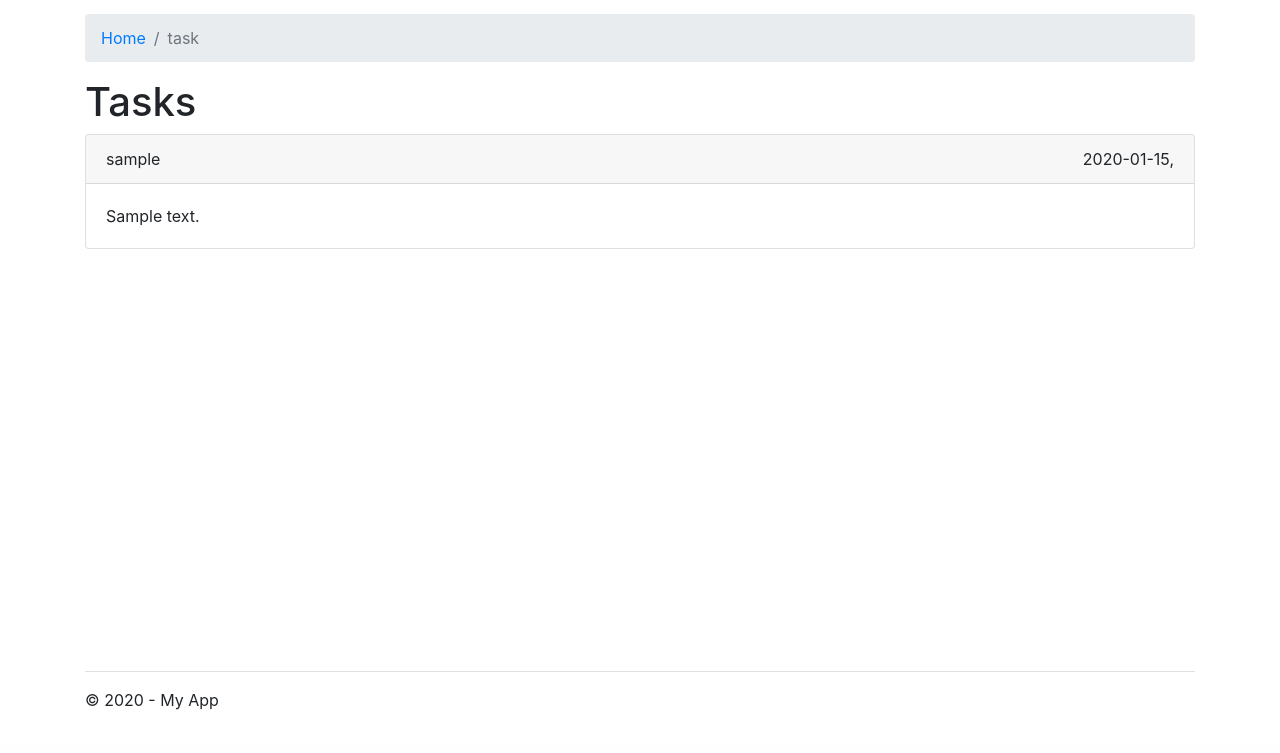
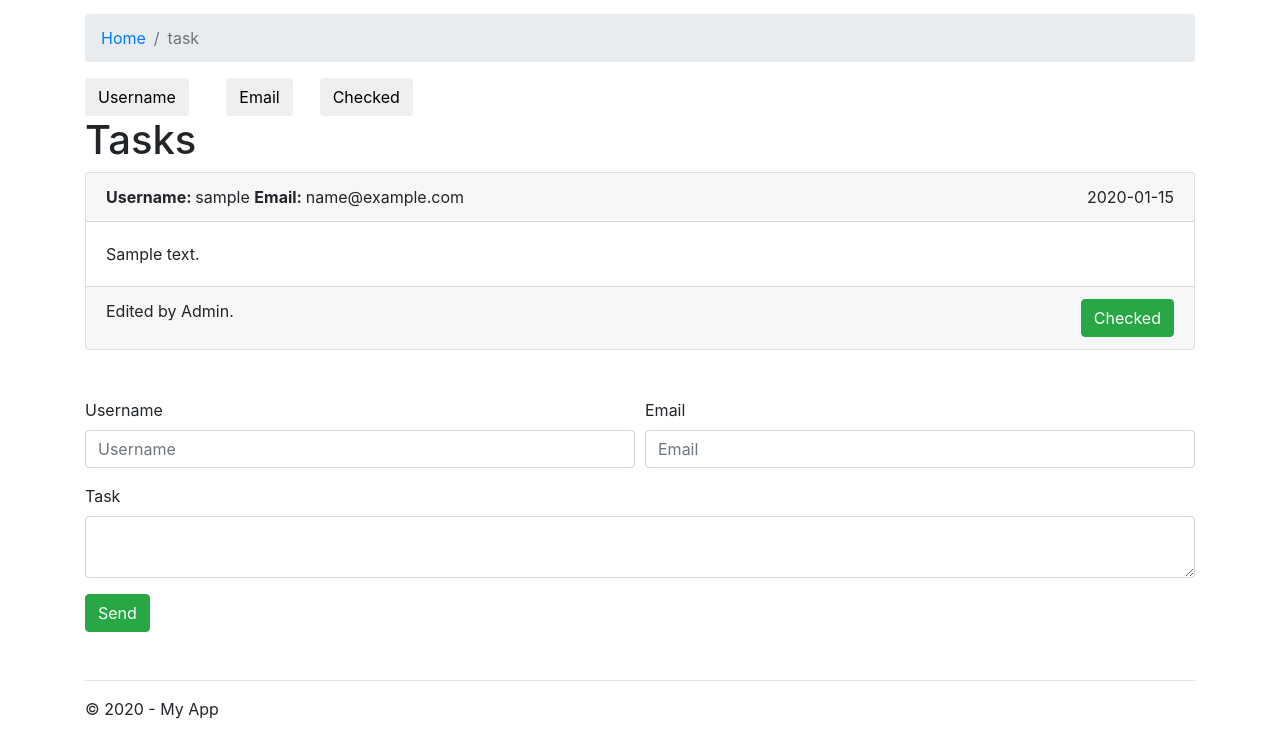
Before and after one commit to ilyastuit/test-psr7-framework, a PHP site: template templates/app/task/index.html.twig in a window 1280 px wide. Shown: the part 56-809 px from the top of the page. Before the commit the page ends 766 px from the top, so only its background shows below. Run offline with PHP 8.4, Linux system fonts and the light colour scheme; the template is opened without the code that fills it: most values are stand-ins (such as "Sample title", 1, 10 or a date in 2020); some libraries are stand-ins or nearby versions.

Commit message:
Edited tasks model and views

```diff
--- a/config/routes.php
+++ b/config/routes.php
@@ -6,6 +6,5 @@ use Framework\Http\Application;
 /* @var Application $app */
 
 $app->get('home', '/', \App\Http\Action\Task\IndexAction::class);
-$app->get('task', '/task', \App\Http\Action\Task\IndexAction::class);
 $app->get('task_page', '/task/{page}', \App\Http\Action\Task\IndexAction::class, ['tokens' => ['page' => '\d+']]);
-$app->get('task_show', '/task/{id}', \App\Http\Action\Task\ShowAction::class, ['tokens' => ['id' => '\d+']]);
+$app->post('task_create', '/', \App\Http\Action\Task\CreateAction::class);
--- a/templates/app/task/index.html.twig
+++ b/templates/app/task/index.html.twig
@@ -14,19 +14,85 @@
 {% endblock %}
 
 {% block content %}
+
+        <div class="form-row">
+            <div class="col-1 mr-5">
+                <form action="" method="get">
+                    <input type="hidden" name="sort" value="{{ sortSwitcher.sortSwitcher(params.sort) }}" />
+                    <input type="hidden" name="field" value="username"/>
+                    <button class="btn">
+                        {% if params.field == 'username' %}
+                            {{ sortSwitcher.arrowSwitcher(params.sort)|raw }}
+                        {% endif %}
+                        Username</button>
+                </form>
+            </div>
+            <div class="col-1">
+                <form action="" method="get">
+                    <input type="hidden" name="sort" value="{{ sortSwitcher.sortSwitcher(params.sort) }}" />
+                    <input type="hidden" name="field" value="email"/>
+                    <button class="btn">
+                        {% if params.field == 'email' %}
+                            {{ sortSwitcher.arrowSwitcher(params.sort)|raw }}
+                        {% endif %}
+                        Email</button>
+                </form>
+            </div>
+            <div class="col-1">
+                <form action="" method="get">
+                    <input type="hidden" name="sort" value="{{ sortSwitcher.sortSwitcher(params.sort) }}" />
+                    <input type="hidden" name="field" value="checked"/>
+                    <button class="btn">
+                        {% if params.field == 'checked' %}
+                            {{ sortSwitcher.arrowSwitcher(params.sort)|raw }}
+                        {% endif %}
+                        Checked</button>
+                </form>
+            </div>
+        </div>
+
     <h1>Tasks</h1>
 
     {% for task in tasks %}
 
         <div class="card mb-3">
             <div class="card-header">
-                <span class="float-right">{{ task.created_at|date('Y-m-d') }}, </span>
-                <a>{{ task.username }}</a>
+                <span class="float-right">{{ task.created_at|date('Y-m-d') }}</span>
+                <b>Username: </b><a>{{ task.username }}</a>
+                <b>Email: </b><a>{{ task.email }}</a>
             </div>
             <div class="card-body">{{ task.content|nl2br }}</div>
+            <div class="card-footer">
+                {% if task.if_edited == true %}
+                    Edited by Admin.
+                {% endif %}
+                {% if task.if_edited == true %}
+                    <span class="float-right"><span class="btn btn-success">Checked</span></span>
+                {% endif %}
+            </div>
         </div>
 
     {% endfor %}
+
+    <form action="{{ path('task_create') }}" method="post" class="my-5">
+        <div class="form-row">
+            <div class="form-group col-md-6">
+                <label for="username">Username</label>
+                <input type="text" name="username" class="form-control" id="username" placeholder="Username">
+            </div>
+            <div class="form-group col-md-6">
+                <label for="email">Email</label>
+                <input type="email" name="email" class="form-control" id="email" placeholder="Email">
+            </div>
+        </div>
+        <div class="form-group">
+            <label for="inputAddress">Task</label>
+            <div class="input-group">
+                <textarea class="form-control" aria-label="With textarea" name="text"></textarea>
+            </div>
+        </div>
+        <button type="submit" class="btn btn-success">Send</button>
+    </form>
 
     {% include 'share/pager.html.twig' with {
         'pager': pager,
--- a/templates/layout/default.html.twig
+++ b/templates/layout/default.html.twig
@@ -29,7 +29,7 @@
 
             <div class="collapse navbar-collapse" id="navbarContent">
                 <ul class="navbar-nav ml-auto">
-                    <li><a class="nav-link" href="{{ path('task') }}"><i class="fa fa-book"></i> Tasks</a></li>
+                    <li><a class="nav-link" href="{{ path('home') }}"><i class="fa fa-book"></i> Tasks</a></li>
 
                 </ul>
             </div>
--- a/templates/share/pager.html.twig
+++ b/templates/share/pager.html.twig
@@ -6,7 +6,7 @@
     <ul class="pagination">
         {% if current > 1 %}
             <li class="page-item">
-                <a class="page-link" href="{{ current == 2 ? path(main_route) : path(route, {'page': current - 1}) }}" aria-label="Previous">
+                <a class="page-link" href="{{ current == 2 ? path(main_route) : path(route, {'page': current - 1})}}?sort={{ pager.params.sort }}&field={{ pager.params.field }}" aria-label="Previous">
                     <span aria-hidden="true">&laquo;</span>
                     <span class="sr-only">Previous</span>
                 </a>
@@ -22,13 +22,13 @@
 
         {% for page in 1 .. pagesCount %}
             <li class="page-item {% if page == current %}active{% endif %}">
-                <a class="page-link" href="{{ page == 1 ? path(main_route) : path(route, {'page': page}) }}">{{ page }}</a>
+                <a class="page-link" href="{{ page == 1 ? path(main_route) : path(route, {'page': page}) }}?sort={{ pager.params.sort }}&field={{ pager.params.field }}">{{ page }}</a>
             </li>
         {% endfor %}
 
         {% if current < pagesCount %}
             <li class="page-item">
-                <a class="page-link" href="{{ path(route, {'page': current + 1}) }}" aria-label="Next">
+                <a class="page-link" href="{{ path(route, {'page': current + 1}) }}?sort={{ pager.params.sort }}&field={{ pager.params.field }}" aria-label="Next">
                     <span aria-hidden="true">&raquo;</span>
                     <span class="sr-only">Next</span>
                 </a>
```
Also changed, not shown: src/App/Helper/SortSwitcher.php (added, +25 -0 lines), src/App/Http/Action/Task/CreateAction.php (added, +33 -0 lines), src/App/Http/Action/Task/IndexAction.php (+12 -3 lines), src/App/Model/Pagination.php (+8 -1 lines), src/App/Model/TaskReadRepository.php (+59 -3 lines), src/App/Model/Views/TaskView.php (+8 -0 lines), 1 other file.
